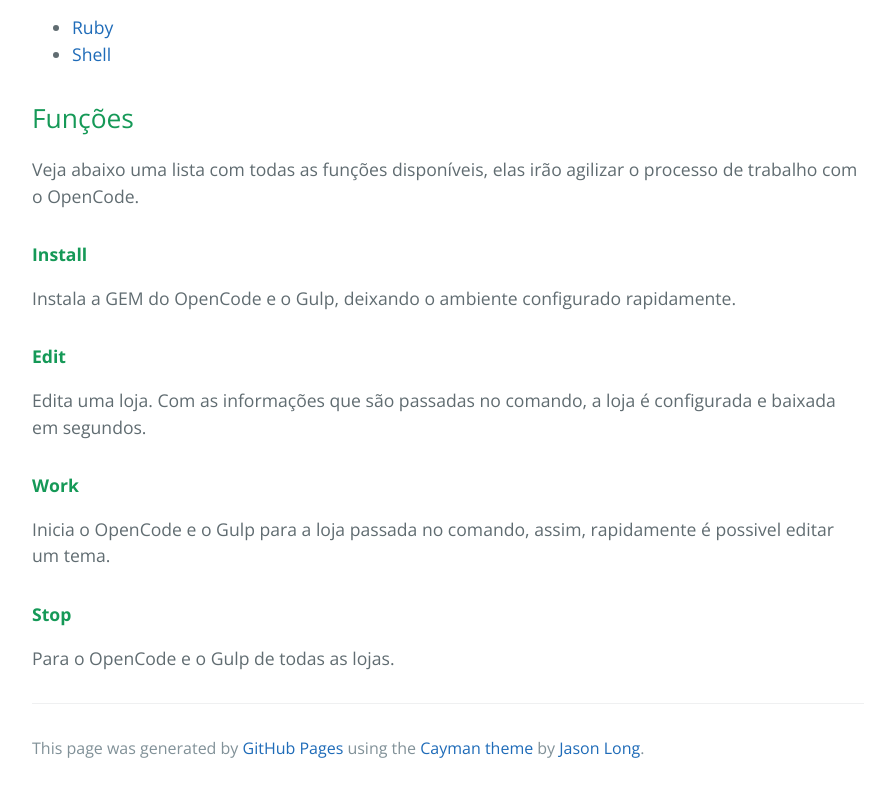
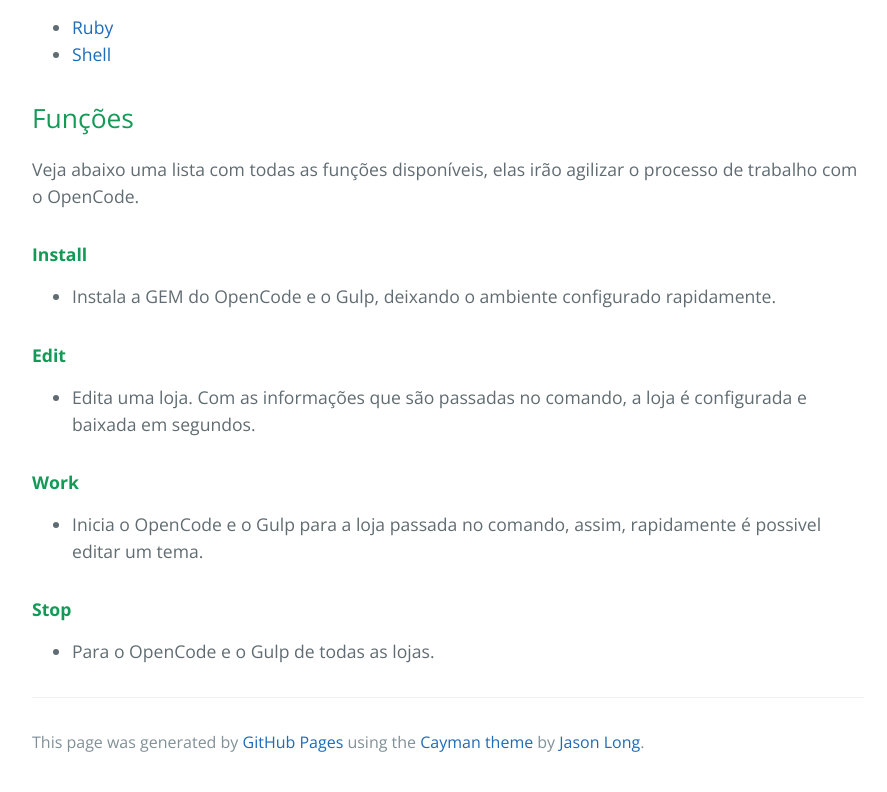
Before and after one commit to WaOC/WaOC.github.io, a plain HTML site: page index.html in a window 1280 px wide. Shown: the part 494-1286 px from the top of the page, without its empty margins (192-1079 px from the left). Drawn offline with nearby package versions, Linux system fonts and the light colour scheme.

Commit message:
Replace master branch with page content via GitHub

```diff
--- a/index.html
+++ b/index.html
@@ -37,25 +37,33 @@
 <a id="install" class="anchor" href="#install" aria-hidden="true"><span class="octicon octicon-link"></span></a><strong>Install</strong>
 </h4>
 
-<p>Instala a GEM do OpenCode e o Gulp, deixando o ambiente configurado rapidamente.</p>
+<ul>
+<li>Instala a GEM do OpenCode e o Gulp, deixando o ambiente configurado rapidamente.</li>
+</ul>
 
 <h4>
 <a id="edit" class="anchor" href="#edit" aria-hidden="true"><span class="octicon octicon-link"></span></a><strong>Edit</strong>
 </h4>
 
-<p>Edita uma loja. Com as informações que são passadas no comando, a loja é configurada e baixada em segundos.</p>
+<ul>
+<li>Edita uma loja. Com as informações que são passadas no comando, a loja é configurada e baixada em segundos.</li>
+</ul>
 
 <h4>
 <a id="work" class="anchor" href="#work" aria-hidden="true"><span class="octicon octicon-link"></span></a><strong>Work</strong>
 </h4>
 
-<p>Inicia o OpenCode e o Gulp para a loja passada no comando, assim, rapidamente é possivel editar um tema.</p>
+<ul>
+<li>Inicia o OpenCode e o Gulp para a loja passada no comando, assim, rapidamente é possivel editar um tema.</li>
+</ul>
 
 <h4>
 <a id="stop" class="anchor" href="#stop" aria-hidden="true"><span class="octicon octicon-link"></span></a><strong>Stop</strong>
 </h4>
 
-<p>Para o OpenCode e o Gulp de todas as lojas.</p>
+<ul>
+<li>Para o OpenCode e o Gulp de todas as lojas.</li>
+</ul>
 
       <footer class="site-footer">
 
--- a/params.json
+++ b/params.json
@@ -1 +1 @@
-{"name":"Waoc","tagline":"Workflow automation Opencode","body":"WaOC é um sistema que automatiza os processos no desenvolvimento de lojas OpenCode.\r\n\r\n##Download:\r\n\r\nO WaoC está disponivel em duas versões:\r\n\r\n- [Ruby](https://github.com/WaOC/WaOC-Ruby)\r\n- [Shell](https://github.com/WaOC/WaOC-Shell)\r\n\r\n## Funções\r\n\r\nVeja abaixo uma lista com todas as funções disponíveis, elas irão agilizar o processo de trabalho com o OpenCode.\r\n\r\n#### **Install**\r\n\r\nInstala a GEM do OpenCode e o Gulp, deixando o ambiente configurado rapidamente.\r\n\r\n#### **Edit**\r\n\r\nEdita uma loja. Com as informações que são passadas no comando, a loja é configurada e baixada em segundos.\r\n\r\n#### **Work**\r\n\r\nInicia o OpenCode e o Gulp para a loja passada no comando, assim, rapidamente é possivel editar um tema.\r\n\r\n#### **Stop**\r\n\r\nPara o OpenCode e o Gulp de todas as lojas.","google":"","note":"Don't delete this file! It's used internally to help with page regeneration."}
+{"name":"Waoc","tagline":"Workflow automation Opencode","body":"WaOC é um sistema que automatiza os processos no desenvolvimento de lojas OpenCode.\r\n\r\n##Download:\r\n\r\nO WaoC está disponivel em duas versões:\r\n\r\n- [Ruby](https://github.com/WaOC/WaOC-Ruby)\r\n- [Shell](https://github.com/WaOC/WaOC-Shell)\r\n\r\n## Funções\r\n\r\nVeja abaixo uma lista com todas as funções disponíveis, elas irão agilizar o processo de trabalho com o OpenCode.\r\n\r\n#### **Install**\r\n\r\n- Instala a GEM do OpenCode e o Gulp, deixando o ambiente configurado rapidamente.\r\n\r\n#### **Edit**\r\n\r\n- Edita uma loja. Com as informações que são passadas no comando, a loja é configurada e baixada em segundos.\r\n\r\n#### **Work**\r\n\r\n- Inicia o OpenCode e o Gulp para a loja passada no comando, assim, rapidamente é possivel editar um tema.\r\n\r\n#### **Stop**\r\n\r\n- Para o OpenCode e o Gulp de todas as lojas.\r\n","google":"","note":"Don't delete this file! It's used internally to help with page regeneration."}
```
